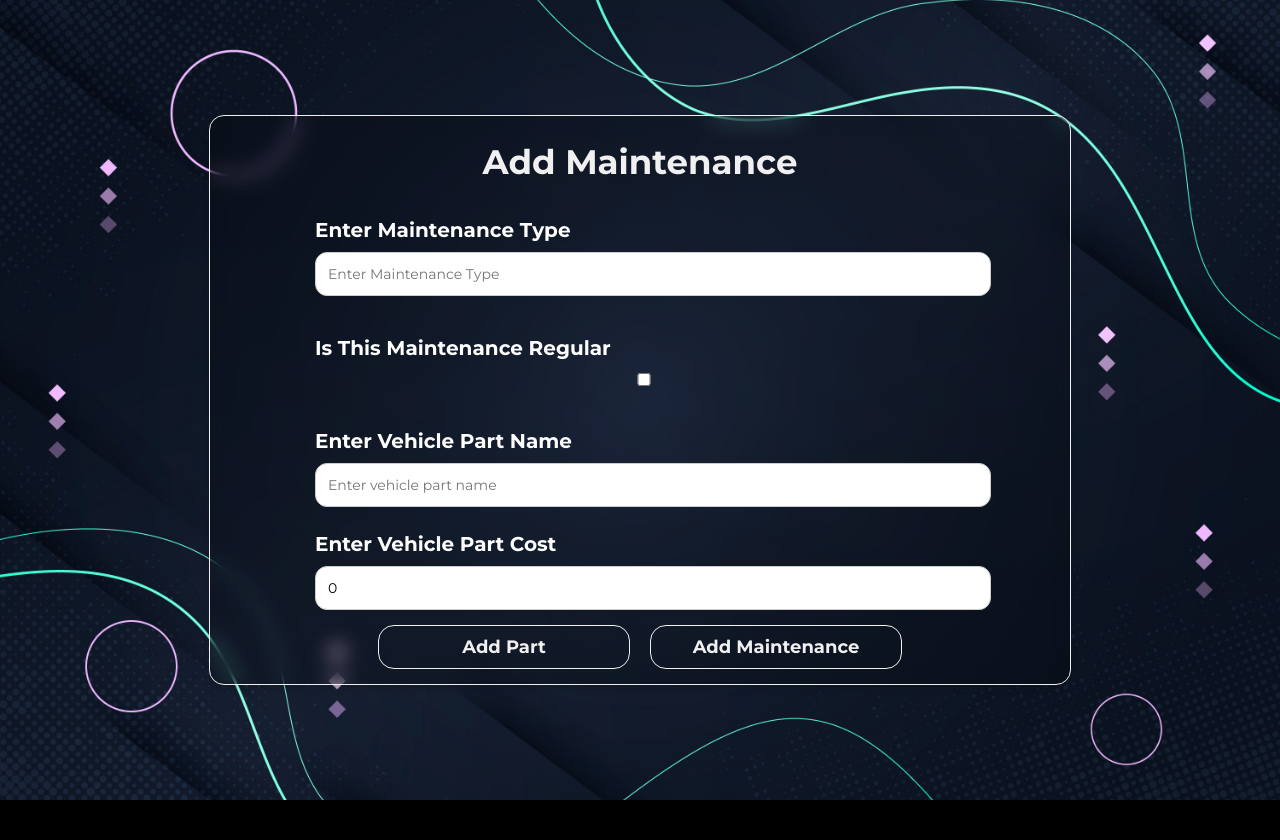
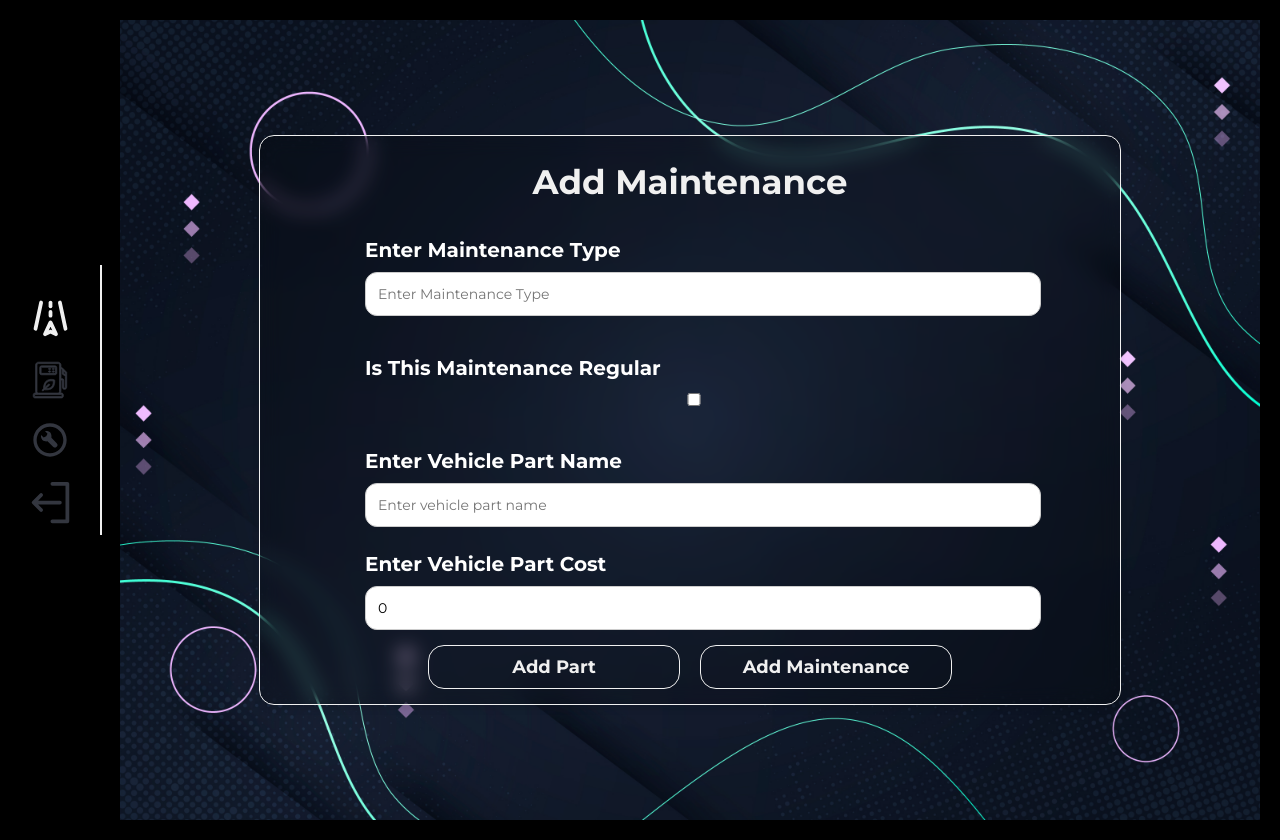
Before and after one commit to bemaldvanitha/fleet_manager_frontend, a React (Create React App) app: page /maintenance/create/1 in a window 1280 px wide. Before the commit the page ends 800 px from the top, so only its background shows below. Built offline with nearby package versions, Linux system fonts and the light colour scheme; no server answers.

Commit message:
driver routes connect to custom navbar

```diff
--- a/src/components/common/nav-bar/CustomNavbar.js
+++ b/src/components/common/nav-bar/CustomNavbar.js
@@ -1,6 +1,8 @@
 import React, { useEffect, useState } from 'react';
 import { useNavigate, useLocation } from "react-router-dom";
 import { Tooltip, Image } from "antd";
+
+import { useFetchDriverIdToUserIdQuery } from "../../../slicers/driverSlice";
 
 import './CustomNavbar.css';
 
@@ -18,12 +20,14 @@ import vehicleNotSelect from '../../../assets/images/logo/vehicle-not-select.svg
 import managerSelect from '../../../assets/images/logo/manager-select.svg';
 import managerNotSelect from '../../../assets/images/logo/manager-not-select.svg';
 
-const CustomNavbar = ({ userType }) => {
+const CustomNavbar = ({ userType, userId = '' }) => {
     const navigate = useNavigate();
     const location = useLocation();
     const currentPath = location.pathname;
 
     const [selectedMenuItem, setSelectedMenuItem] = useState(0);
+
+    const { data: driverData, isLoading: driverIsLoading, error: driverError } = useFetchDriverIdToUserIdQuery(userId);
 
     useEffect(() => {
         switch (currentPath){
@@ -66,8 +70,11 @@ const CustomNavbar = ({ userType }) => {
             case '/fleet-managers/create':
                 setSelectedMenuItem(5);
                 break;
+            case '/trips/:id':
+                setSelectedMenuItem(6);
+                break;
         }
-    }, []);
+    }, [currentPath]);
 
     const handleMenuItemClick = (itemIdx) => {
         setSelectedMenuItem(itemIdx);
@@ -83,6 +90,8 @@ const CustomNavbar = ({ userType }) => {
             navigate('/drivers');
         }else if(itemIdx === 5){
             navigate('/fleet-managers');
+        }else if(itemIdx === 6){
+            navigate(`/trips/${driverData?.driverId}`);
         }
     }
 
@@ -94,30 +103,33 @@ const CustomNavbar = ({ userType }) => {
     return (
         <div className={`nav-bar`}>
             <div className={'nav-bar-slider'}>
-                <div className={`menu-item ${selectedMenuItem === 0 ? 'selected-menu-item' : 'not-selected-menu-item'}`}
+                {userType !== 'Driver' && <div className={`menu-item ${selectedMenuItem === 0 ? 'selected-menu-item' :
+                    'not-selected-menu-item'}`}
                      onClick={() => handleMenuItemClick(0)}>
                     <Tooltip title={'Trips'} placement={'right'}>
                         {selectedMenuItem === 0 ?
                             <Image src={tripSelect} className={'menu-icon-select'} preview={false}/> :
                             <Image src={tripNotSelect} className={'menu-icon'} preview={false}/>}
                     </Tooltip>
-                </div>
-                <div className={`menu-item ${selectedMenuItem === 1 ? 'selected-menu-item' : 'not-selected-menu-item'}`}
+                </div>}
+                {userType !== 'Driver' && <div className={`menu-item ${selectedMenuItem === 1 ? 'selected-menu-item' :
+                    'not-selected-menu-item'}`}
                      onClick={() => handleMenuItemClick(1)}>
                     <Tooltip title={'Fuel'} placement={'right'}>
                         {selectedMenuItem === 1 ?
                             <Image src={fuelSelect} className={'menu-icon-select'} preview={false}/> :
                             <Image src={fuelNotSelect} className={'menu-icon'} preview={false}/>}
                     </Tooltip>
-                </div>
-                <div className={`menu-item ${selectedMenuItem === 2 ? 'selected-menu-item' : 'not-selected-menu-item'}`}
+                </div>}
+                {userType !== 'Driver' && <div className={`menu-item ${selectedMenuItem === 2 ? 'selected-menu-item' :
+                    'not-selected-menu-item'}`}
                      onClick={() => handleMenuItemClick(2)}>
                     <Tooltip title={'Maintenances'} placement={'right'}>
                         {selectedMenuItem === 2 ?
                             <Image src={maintenanceSelect} className={'menu-icon-select'} preview={false}/> :
                             <Image src={maintenanceNotSelect} className={'menu-icon'} preview={false}/>}
                     </Tooltip>
-                </div>
+                </div>}
                 {userType === 'Admin' && <div className={`menu-item ${selectedMenuItem === 3 ? 'selected-menu-item' :
                     'not-selected-menu-item'}`} onClick={() => handleMenuItemClick(3)}>
                     <Tooltip title={'Vehicles'} placement={'right'}>
@@ -145,6 +157,15 @@ const CustomNavbar = ({ userType }) => {
                     </Tooltip>
                 </div>}
 
+                {userType === 'Driver' && <div className={`menu-item ${selectedMenuItem === 6 ? 'selected-menu-item' :
+                    'not-selected-menu-item'}`} onClick={() => handleMenuItemClick(6)}>
+                    <Tooltip title={'Vehicles'} placement={'right'}>
+                        {selectedMenuItem === 6 ?
+                            <Image src={tripSelect} className={'menu-icon-select'} preview={false}/> :
+                            <Image src={tripNotSelect} className={'menu-icon'} preview={false}/>}
+                    </Tooltip>
+                </div>}
+
                 <div className={`menu-item`} onClick={logoutHandler}>
                     <Tooltip title={'Logout'} placement={'right'}>
                         <Image src={logout} className={'menu-icon-select'} preview={false}/>
--- a/src/components/routing/DriverRoute.js
+++ b/src/components/routing/DriverRoute.js
@@ -1,7 +1,10 @@
 import React, { useState, useEffect }  from "react";
 import { Outlet, Navigate } from "react-router-dom";
 
+import CustomNavbar from "../common/nav-bar/CustomNavbar";
 import { useFetchSingleProfileQuery } from "../../slicers/authSlice";
+
+import './Routing.css';
 
 const DriverRoute = () => {
     const [isAuth, setIsAuth] = useState(true);
@@ -14,8 +17,9 @@ const DriverRoute = () => {
         }
     }, [userData]);
 
-    return isAuth ? <div>
-        <main><Outlet/></main>
+    return isAuth ? <div className={'app-container'}>
+        <CustomNavbar userType={userData?.userProfile?.userType} userId={userData?.userProfile?.id}/>
+        <main className={'main-content'}><Outlet/></main>
     </div> : <Navigate to={'/login'}/>
 }
 
--- a/src/screens/login/LoginScreen.js
+++ b/src/screens/login/LoginScreen.js
@@ -5,7 +5,8 @@ import { useNavigate } from "react-router-dom";
 
 import CustomInput from "../../components/common/CustomInput";
 import CustomButton from "../../components/common/CustomButton";
-import { useLoginMutation } from "../../slicers/authSlice";
+import { useFetchSingleProfileQuery, useLoginMutation } from "../../slicers/authSlice";
+import { useFetchDriverIdToUserIdQuery } from "../../slicers/driverSlice";
 
 import './LoginScreen.css';
 
@@ -19,6 +20,9 @@ const LoginScreen = () => {
     const [passwordError, setPasswordError] = useState(false);
 
     const [login, { isLoading }] = useLoginMutation();
+    const { data: userData, isLoading: userIsLoading, error: userError } = useFetchSingleProfileQuery();
+    const { data: driverData, isLoading: driverIsLoading, error: driverError } =
+        useFetchDriverIdToUserIdQuery(userData?.userProfile?.id);
 
     const mobileNumberChangeHandler = (e) => {
         setMobileNumber(e.target.value);
@@ -49,7 +53,7 @@ const LoginScreen = () => {
                 }else if(res?.userType === 'Fleet-Manager'){
                     navigate('/trips');
                 }else if(res?.userType === 'Driver'){
-
+                    navigate(`/trips/${driverData?.driverId}`);
                 }
             }catch (err){
                 console.log(err);
@@ -65,7 +69,7 @@ const LoginScreen = () => {
 
     }
 
-    if(isLoading){
+    if(isLoading || driverIsLoading || userIsLoading){
         return (
             <div className={'loading-container'}>
                 <ColorRing visible={true} height="80" width="80" ariaLabel="color-ring-loading" wrapperStyle={{}}
--- a/src/slicers/driverSlice.js
+++ b/src/slicers/driverSlice.js
@@ -69,9 +69,18 @@ export const driverSlice = apiSlice.injectEndpoints({
                 }
             }),
             keepUnusedDataFor: 5
+        }),
+        fetchDriverIdToUserId: builder.query({
+            query: (user_id) => ({
+                url: `${DRIVER_URL}/User/${user_id}`,
+                headers: {
+                    'Authorization': `Bearer ${getToken()}`
+                }
+            }),
+            keepUnusedDataFor: 5
         })
     })
 });
 
 export const { useAllDriversQuery, useCreateDriverMutation, useGetSingleDriverQuery, useChangeDriverStatusMutation,
-    useUpdateDriverMutation, useDeleteDriverMutation, useFetchAvailableDriversQuery } = driverSlice;
+    useUpdateDriverMutation, useDeleteDriverMutation, useFetchAvailableDriversQuery, useFetchDriverIdToUserIdQuery } = driverSlice;
```
